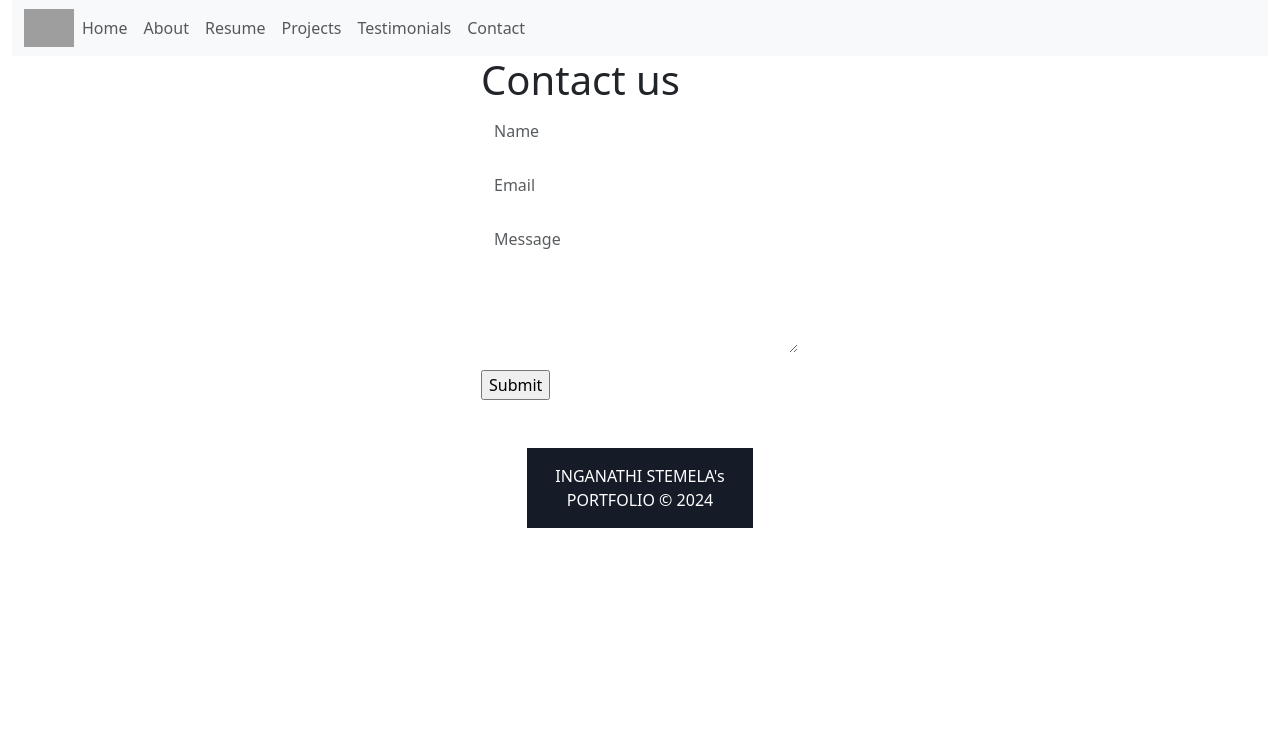
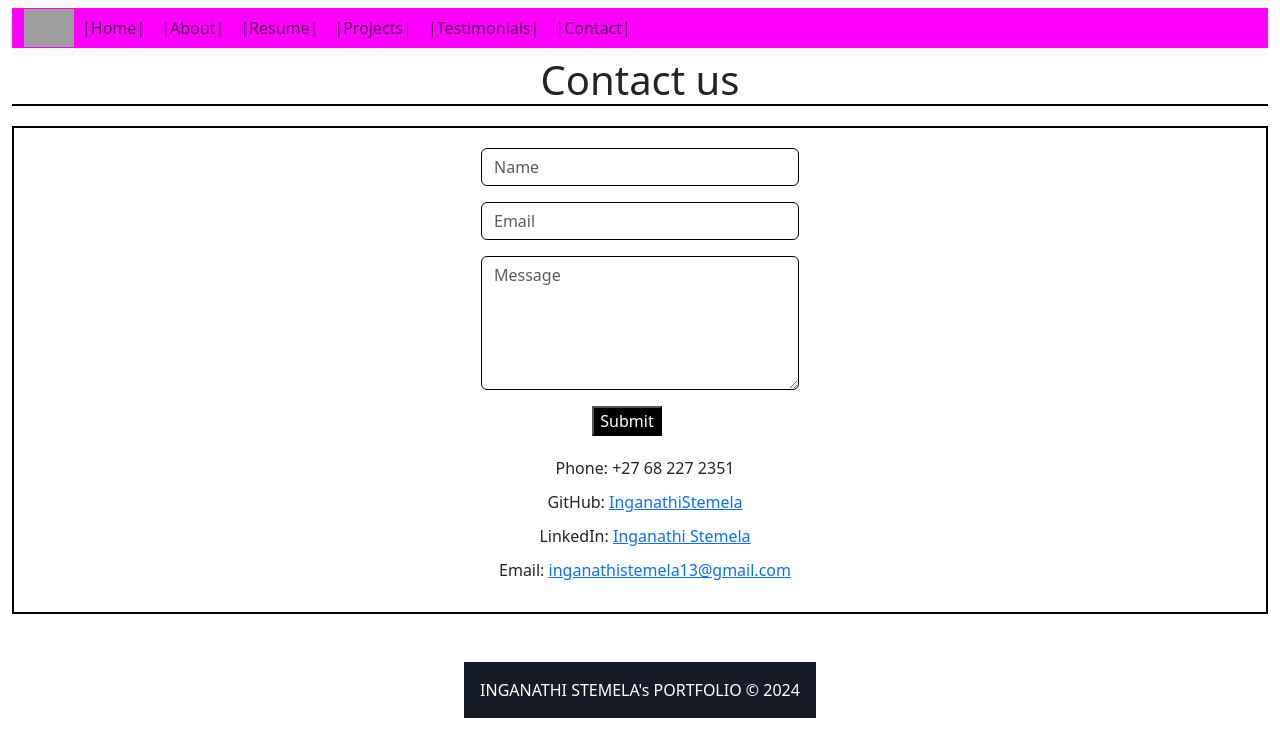
Before and after one commit to InganathiStemela/myportfolio, a Vue app: page /contact in a window 1280 px wide. Shown: the top 756 px of the page. Built offline with nearby package versions, Linux system fonts and the light colour scheme; grey boxes are pictures that could not be loaded.

Commit message:
new updates

```diff
--- a/src/App.vue
+++ b/src/App.vue
@@ -30,4 +30,5 @@ export default{
 
 <style src="@/assets/CSS/style.css">
 
+
 </style>
--- a/src/assets/CSS/style.css
+++ b/src/assets/CSS/style.css
@@ -24,6 +24,3 @@
 .foot{
 width: 250px;
 }
-/* body{
-
-} */
--- a/src/components/navbar.vue
+++ b/src/components/navbar.vue
@@ -1,7 +1,7 @@
 <template>
   <div class="sticky-top">
     <nav class="navbar navbar-expand-lg bg-body-tertiary">
-    <div class="container-fluid">
+    <div class="container-fluid" style="background-color:fuchsia;">
       <router-link to="/">
         <img class="img-fluid" src="https://i.postimg.cc/xCy7kKmr/s.png" width="50px" height="50px" alt="logo">
       </router-link>
@@ -12,32 +12,32 @@
         <ul class="navbar-nav me-auto mb-2 mb-lg-0">
           <li class="nav-item">
             <router-link to="/" class="nav-link" exact>
-              Home
+              |Home|
             </router-link>
           </li>
           <li class="nav-item">
             <router-link to="/about" class="nav-link">
-              About
+              |About|
             </router-link>
           </li>
           <li class="nav-item">
             <router-link to="/resume" class="nav-link">
-              Resume
+              |Resume|
             </router-link>
           </li>
           <li class="nav-item">
             <router-link to="/projects" class="nav-link">
-              Projects
+              |Projects|
             </router-link>
           </li>
           <li class="nav-item">
             <router-link to="/testimonials" class="nav-link">
-              Testimonials
+              |Testimonials|
             </router-link>
           </li>
           <li class="nav-item">
             <router-link to="/contact" class="nav-link">
-              Contact
+              |Contact|
             </router-link>
           </li>
         </ul>
@@ -52,4 +52,8 @@
    }
 </script>
 <style  scoped>
+@media only screen and (max-width: 600px) {
+}
+
+
 </style>
--- a/src/views/AboutView.vue
+++ b/src/views/AboutView.vue
@@ -1,27 +1,51 @@
 <template>
   <div>
-    <h1>Who am I?</h1>
+
     <div class="container-fluid">
   <div class="image">
     <img src="https://i.postimg.cc/8ztnKXhk/IMG-20240112-WA0014.jpg" width="180px" height="180px" alt="My Image">
   </div>
+  <h1 class="title">Who am I?</h1>
   <div class="about">
-        <p>I am Inganathi Stemela, 20 years old, a student in Life Choices Coding Academy, I am respectful and loving. I'm a punctual, a hard worker and a determined person, i love challenging activities. I'm a dependable, committed individual that is adamant about doing well at work and finding the most independent solution to difficulties. My greatest asset is that I'm a people person who likes to meet new people and get to know them. I manage to find some common ground with everyone, even if it takes some ingenuity. I'm a motivated, industrious person who doesn't back down from a task. I consider myself to be an honest and straightforward individual that strives for fairness in whatever I do and doesn't think it's acceptable to deceive others.
+    <p>I am a student in Life Choices Coding Academy, I am respectful and loving. I'm a punctual, a hard worker and a determined person, i love challenging activities. I'm a dependable, committed individual that is adamant about doing well at work and finding the most independent solution to difficulties. My greatest asset is that I'm a people person who likes to meet new people and get to know them. I manage to find some common ground with everyone, even if it takes some ingenuity. I'm a motivated, industrious person who doesn't back down from a task. I consider myself to be an honest and straightforward individual that strives for fairness in whatever I do and doesn't think it's acceptable to deceive others.
     </p>
   </div>
 </div>
-  <h1>Hobbies</h1>
+<br>
+  <div class="container-fluid">
+    <div class="image">
+        <img src="https://i.postimg.cc/G2CdnSVZ/IMG-20220912-WA0021.jpg" width="200px" height="200px" alt="My Image">
+      </div>
+  <h1 class="title">Hobbies</h1>
+  <div class="about">
         <p>
          Netball has been a lifelong passion for me since childhood. I fondly remember following my sister to the gym then came back and created my own ball using plastics so that I can have a ball to play with my peers, pretending to be a superstar around my peers. As I grew, my love for the game strengthened. While I never pursued it professionally, netball remains a cherished hobby, offering moments of joy and excitement, serving as an escape from the everyday grind. Whether playing with friends or watching major matches on TV, netball holds a special place in my heart.
         </p>
-      <div class="image">
-        <img src="https://i.postimg.cc/G2CdnSVZ/IMG-20220912-WA0021.jpg" width="200px" height="200px" alt="My Image">
+
+  </div>
   </div>
   </div>
 </template>
-<style  src="@/assets/CSS/style.css">
-h1{
-  justify-content: center;
-  align-content: center;
+<style  scoped >
+.container-fluid {
+  border: 5px solid black;
+  padding: 20px;
 }
+
+.title {
+  text-align: center;
+  border-bottom: 5px solid black;
+  display: inline-block;
+  margin-bottom: 20%;
+  margin-top: 20%;
+margin: 0 0 0 33%;
+}
+.image{
+  margin: 0 0 0 33%;
+}
+.about p {
+  font-style: italic;
+}
+
+
 </style>
--- a/src/views/ContactView.vue
+++ b/src/views/ContactView.vue
@@ -1,22 +1,85 @@
 <template>
-      <div class="contact-form-wrapper d-flex justify-content-center">
+  <h1 class="title">Contact us</h1>
+
+  <div class="contact-form-wrapper">
     <form action="https://formspree.io/f/xdoqoqjz" class="contact-form" method="post">
-          <h1 class="title">Contact us</h1>
+
       <div>
-            <input type="text" class="form-control rounded border-white mb-3 form-input" id="name" name="name" placeholder="Name" required>
+        <input type="text" class="form-control rounded border-black mb-3 form-input" id="name" name="name" placeholder="Name" required>
       </div>
       <div>
-            <input type="email" class="form-control rounded border-white mb-3 form-input" id="email" name="email" placeholder="Email" required>
+        <input type="email" class="form-control rounded border-black mb-3 form-input" id="email" name="email" placeholder="Email" required>
       </div>
       <div>
-            <textarea id="message" class="form-control rounded border-white mb-3 form-text-area" name="message" rows="5" cols="30" placeholder="Message" required></textarea>
+        <textarea id="message" class="form-control rounded border-black mb-3 form-text-area" name="message" rows="5" cols="30" placeholder="Message" required></textarea>
       </div>
       <div class="submit-button-wrapper">
-            <input type="submit" value="Submit">
+        <input type="submit" value="Submit" class="sub">
       </div>
+
+
+
+      <aside class="contact-info">
+        <div>
+      <i class="fas fa-phone black"></i>
+      <span>Phone: +27 68 227 2351</span>
+    </div>
+    <div>
+      <i class="fab fa-github black"></i>
+      <span>GitHub: <a href="https://github.com/InganathiStemela">InganathiStemela</a></span>
+    </div>
+
+    <div>
+      <i class="fab fa-linkedin black"></i>
+      <span>LinkedIn: <a href="https://www.linkedin.com/in/inganathi-stemela-5624362b6/">Inganathi Stemela</a></span>
+    </div>
+
+    <div>
+      <i class="far fa-envelope black"></i>
+      <span>Email: <a href="https://mail.google.com/mail/u/0/?tab=rm&ogbl#inbox">inganathistemela13@gmail.com</a></span>
+    </div>
+  </aside>
     </form>
   </div>
+
+
 </template>
-  <style  src="@/assets/CSS/style.css">
+
+<style scoped>
+.contact-form-wrapper {
+  display: flex;
+  justify-content: center;
+  border: 2px solid black;
+  padding: 20px;
+}
+
+.title {
+  border-bottom: 2px solid black;
+  margin-bottom: 20px;
+  text-align: center;
+}
+
+.sub {
+  margin: 0 0 0 35%;
+  background-color: black;
+  color: white;
+}
+
+.contact-info {
+  margin-top: 20px;
+  text-align: center;
+}
+
+.contact-info div {
+  margin-bottom: 10px;
+}
+
+.contact-info i {
+  margin-right: 10px;
+}
+
+.black {
+  color: black;
+}
 
 </style>
--- a/src/views/HomeView.vue
+++ b/src/views/HomeView.vue
@@ -3,6 +3,9 @@
     <p> I am Inganathi Stemela</p>
     <h1 class="container display-1" id="body"></h1>
   </div>
+  <section>
+    <a href="https://drive.google.com/file/d/1iEUwcB4YQJgR2gqh39FnlULG2TkssgXr/view?usp=sharing" class="card-link">Download CV</a>
+  </section>
 </template>
 <script>
 export default {
@@ -30,15 +33,39 @@ body {
   width: 100vw;
   height: 100vh;
   background-image: url('https://i.postimg.cc/PxfjZCs3/bgrd-img3.jpg');
-  background-size: cover;
+  background-size: contain;
   background-position: center;
   display: flex;
   justify-content: center;
   align-items: center;
+  background-color: lightblue;
 }
 
 .container {
-  font-size: 2em; /* Adjust the font size as needed */
-  font-weight: bold; /* Add this line to make the text bold */
+  font-size: 2em;
+  font-weight: bold;
+}
+
+.card-text {
+  font-size: 16px;
+  font-weight: bold;
+}
+.card-link {
+  display: flex;
+  margin-left:18rem;
+  margin-right:18rem;
+  justify-content: center;
+  padding: 0.75rem 1.5rem;
+  background-color: rgb(178, 173, 173);
+  color: #ffffff;
+  text-decoration: none;
+  border-radius: 0.25rem;
+  transition: background-color 0.3s ease;
+  box-shadow: 4px 8px 0px rgb(110, 109, 109) ;
+  margin-top: 5%;
+}
+
+.card-link:hover {
+  background-color:  #F3DEBA;
 }
 </style>
--- a/src/views/ProjectsView.vue
+++ b/src/views/ProjectsView.vue
@@ -1,6 +1,7 @@
 <template>
 
-    <h1>My Projects</h1>
+    <h1 style="text-align: center;">My Projects</h1>
+    <br>
       <div class="projects">
           <div v-for="Project in Projects" :key="Project.id" class="card" style="width: 27rem;">
               <img :src=" Project.imgUrl" class="card-img-top" :alt="Project.name">
@@ -38,7 +39,7 @@
   .card {
     width: 16rem;
     height: 16rem;
-    border: 1px solid #ccc;
+    border: 4px solid black;
     border-radius: 10px;
   }
 
--- a/src/views/TestimonialsView.vue
+++ b/src/views/TestimonialsView.vue
@@ -1,9 +1,8 @@
 <template>
-
-  <div class="container " style="margin-top: 20px; margin-bottom: 20px;">
+  <div class="container" style="margin-top: 20px; margin-bottom: 20px;">
     <div class="row">
-      <div class="card p-2" v-for="Testimonial in Testimonials" :key="Testimonial.id"  style="width: 20rem;">
-          <img :src="Testimonial.image" class="card-img-top" >
+      <div class="card p-2" v-for="Testimonial in Testimonials" :key="Testimonial.id" style="width: 20rem;">
+        <img :src="Testimonial.image" class="card-img-top" alt="Testimonial Image">
         <div class="card-body">
           <h5 class="card-title">{{ Testimonial.name }}</h5>
           <p class="card-text">{{ Testimonial.description }}</p>
@@ -11,8 +10,6 @@
       </div>
     </div>
   </div>
-
-
 </template>
 
 <script>
@@ -28,20 +25,25 @@
 };
 </script>
 
-<style  scoped>
-.row{
-  margin-left: 70px;
+<style scoped>
+body {
+  background-color: black;
 }
+
 .card {
-  display: grid !important;
-  grid-template-columns: repeat (3, 1fr );
+
+  grid-template-columns: repeat(3, 1fr);
   justify-content: center;
-  margin:20px 30px;
+  margin: 20px 30px;
+  border: 5px solid black;
 }
+
 .card-img-top {
-  height: 200px;
+  height: 50%;
+  width: 80%;
+  margin: 0 0 0 8%;
+  border: 2px solid black;
   object-fit: cover;
-  object-position: top;
   border-top-left-radius: 5px;
   border-top-right-radius: 5px;
 }
@@ -53,16 +55,18 @@
   margin-bottom: 0.5rem;
 }
 
-@media (width < 500px){
-  .row{
+@media (max-width: 500px) {
+  .row {
     margin-left: 0;
     padding: 0;
   }
-  .card{
+
+  .card {
     margin: 0;
     padding: 0;
   }
-  .container{
+
+  .container {
     padding: 0;
   }
 }
```
Also changed, not shown: src/views/ResumeView.vue (+2 -23 lines). Lines whose indentation alone changed are shown as unchanged.
